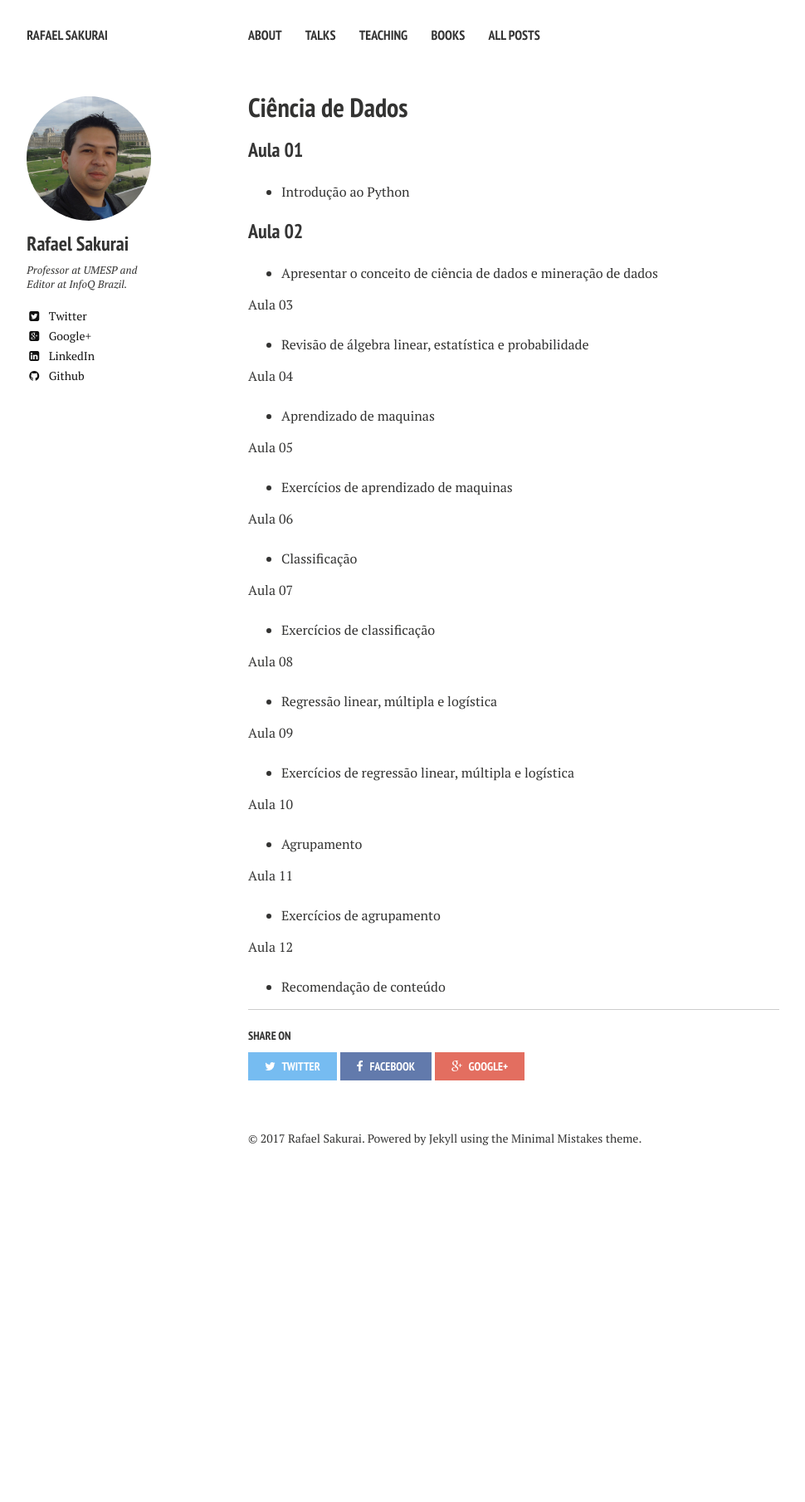
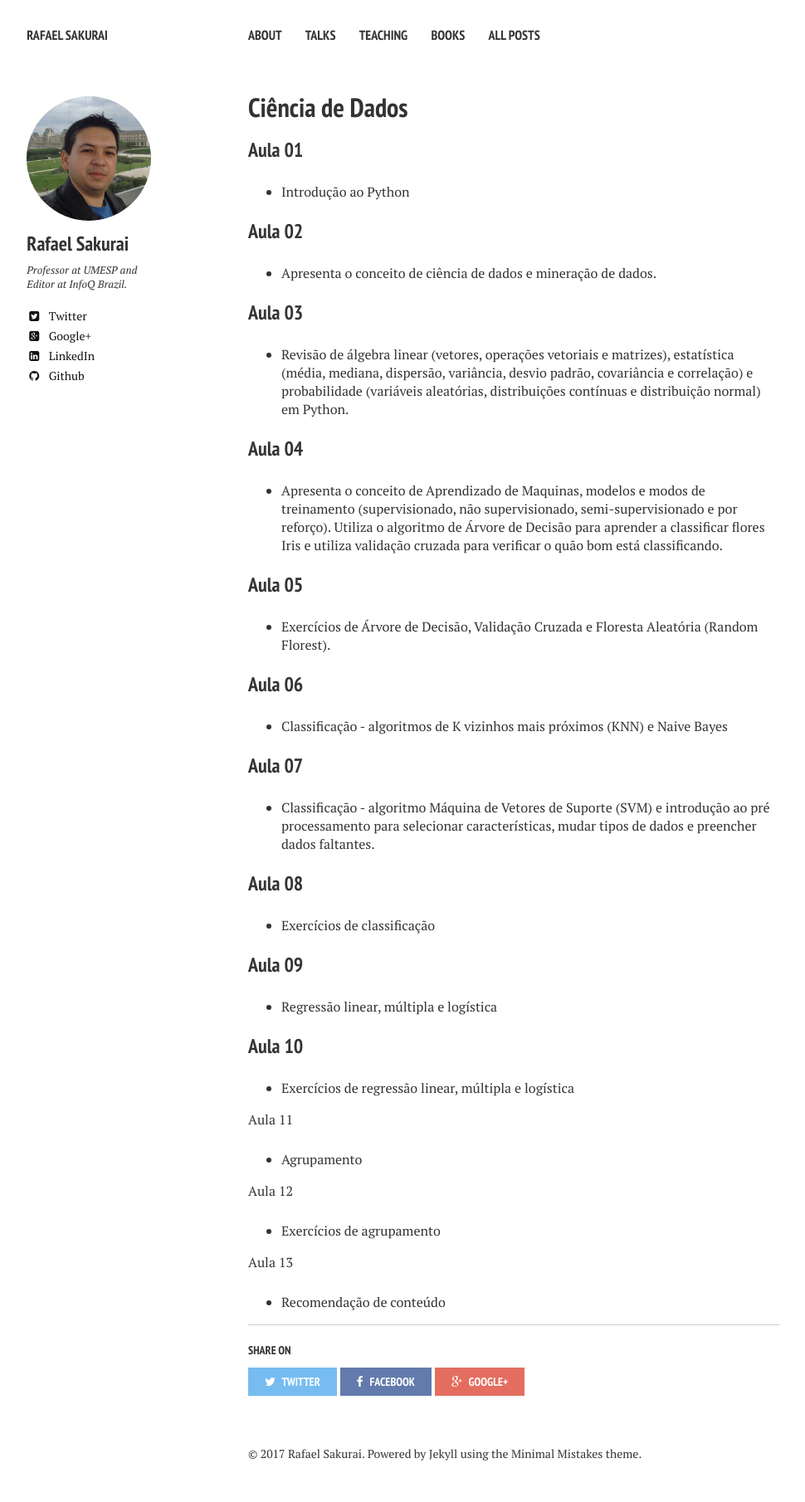
Before and after one commit to rafaelsakurai/rafaelsakurai.github.io, a Jekyll site: the page built from courses/ciencia_dados/index.md, in a window 1280 px wide. Shown: the whole page at 83% size, without its empty margins (21-991 px from the left). Built offline with Jekyll 4.4.1, drawn with Linux system fonts in a browser that asks for light colours; nearby versions of some CDN libraries; before the commit the page ends 1430 px from its top, so only the background shows below that.

Commit message:
Atualizar materiais

```diff
--- a/courses/ciencia_dados/index.md
+++ b/courses/ciencia_dados/index.md
@@ -9,44 +9,40 @@ modified: 2017-08-17T14:29:00.573882-03:00
 * Introdução ao Python
 
 ### <a href="https://docs.google.com/presentation/d/1j7TJ3JzTbXqt1WdTOPlMhDPnjkeHS1BZEJuVzBEXrnY" target="_blank">Aula 02</a>
-* Apresentar o conceito de ciência de dados e mineração de dados
+* Apresenta o conceito de ciência de dados e mineração de dados.
 
-Aula 03
+### <a href="https://docs.google.com/presentation/d/1SDhbFO2ee637_ZmiBwoaQhp4PJgYmRimeogxJe3Pdu0" target="_blank">Aula 03</a>
+* Revisão de álgebra linear (vetores, operações vetoriais e matrizes), estatística (média, mediana, dispersão, variância, desvio padrão, covariância e correlação) e probabilidade (variáveis aleatórias, distribuições contínuas e distribuição normal) em Python.
 
-* Revisão de álgebra linear, estatística e probabilidade
+### <a href="https://docs.google.com/presentation/d/1ijJrjBoVBC2Bnq3-_sExK8l4mYS8NWeEGaYfO7lxgbA" target="_blank">Aula 04</a>
+* Apresenta o conceito de Aprendizado de Maquinas, modelos e modos de treinamento (supervisionado, não supervisionado, semi-supervisionado e por reforço). Utiliza o algoritmo de Árvore de Decisão para aprender a classificar flores Iris e utiliza validação cruzada para verificar o quão bom está classificando.
 
-Aula 04
+### <a href="https://docs.google.com/presentation/d/1XpXSSLL-9Y7WTQv4Ahfa570DmF3U7WXoHnzVQIosvXs" target="_blank">Aula 05</a>
+* Exercícios de Árvore de Decisão, Validação Cruzada e Floresta Aleatória (Random Florest).
 
-* Aprendizado de maquinas
+### <a href="https://docs.google.com/presentation/d/15xESIMjSmOEjhEUVPro4FmJhV3AYcGpN_Qf_DKgDXS0" target="_blank">Aula 06</a>
+* Classificação - algoritmos de K vizinhos mais próximos (KNN) e Naive Bayes
 
-Aula 05
+### <a href="https://docs.google.com/presentation/d/18BInS-AtXzA0S8ICF-SLPRsibefqLRau0MBQvXylgqs" target="_blank">Aula 07</a>
+* Classificação - algoritmo Máquina de Vetores de Suporte (SVM) e introdução ao pré processamento para selecionar características, mudar tipos de dados e preencher dados faltantes.
 
-* Exercícios de aprendizado de maquinas
-
-Aula 06
-
-* Classificação
-
-Aula 07
-
+### <a href="https://docs.google.com/presentation/d/10W70J_BLYsQAerr1ar8X3UwX7FUXd2WFm1K7ue2hR6w" target="_blank">Aula 08</a>
 * Exercícios de classificação
 
-Aula 08
-
+### <a href="https://docs.google.com/presentation/d/1SR3-CbCmma2vlJkFY7yvuHiymnZeggHwIAkJAmSexak" target="_blank">Aula 09</a>
 * Regressão linear, múltipla e logística
 
-Aula 09
-
+### <a href="https://docs.google.com/presentation/d/1SWjfdRHXzKwuYlw6wD1ACzqLQ-6zYgRvOvywUOhkqvU" target="_blank">Aula 10</a>
 * Exercícios de regressão linear, múltipla e logística
 
-Aula 10
+Aula 11
 
 * Agrupamento
 
-Aula 11
+Aula 12
 
 * Exercícios de agrupamento
 
-Aula 12
+Aula 13
 
 * Recomendação de conteúdo
```
Also changed, not shown: courses/jogos_web/index.md (+12 -1 lines), courses/servidores_web/index.md (+13 -1 lines).
